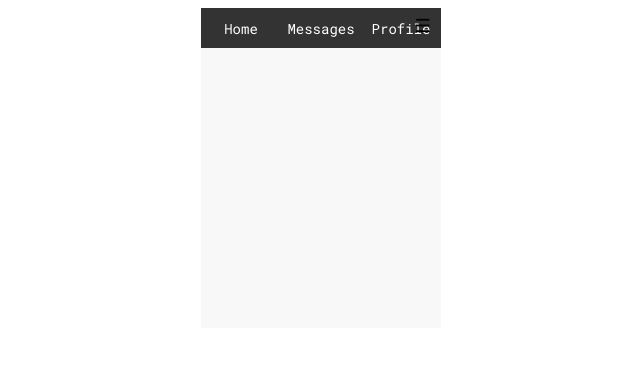
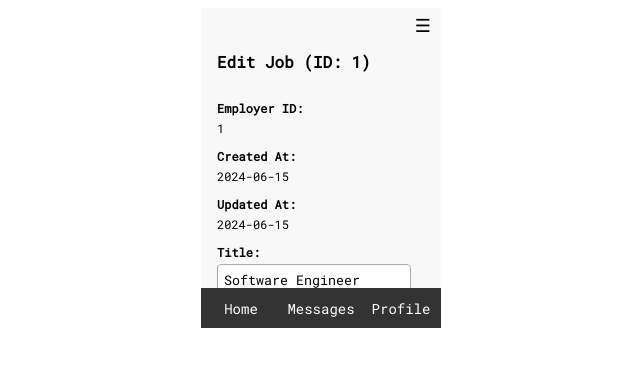
Before and after one commit to mch-cloudmosa-team4/mch-2025-cloudmosa, a Vue app in the folder frontend/: page /job/1/edit in a window 1280 px wide. Shown: the top 366 px of the page, without its empty margins (319-959 px from the left). Built offline with nearby package versions, Linux system fonts and the light colour scheme; the HTML template or start-up script is replaced by a standard one.

Commit message:
Add JodEdit page

```diff
--- a/frontend/public/jobs.json
+++ b/frontend/public/jobs.json
@@ -7,7 +7,7 @@
             "description": "Python development",
             "reward": "NTD 10,000",
             "location_id": 1,
-            "addredd": "Hsinchu city",
+            "address": "Hsinchu city",
             "work_type": 0,
             "required_people": 3,
             "status": 1,
@@ -23,7 +23,7 @@
             "description": "Data analysis and visualization",
             "reward": "NTD 8,000",
             "location_id": 2,
-            "addredd": "Taipei city",
+            "address": "Taipei city",
             "work_type": 1,
             "required_people": 2,
             "status": 1,
--- a/frontend/src/router/index.ts
+++ b/frontend/src/router/index.ts
@@ -11,6 +11,7 @@ import Menu from '../views/Menu.vue'
 import ApplicationList from '../views/ApplicationList.vue'
 import ApplicationDetail from '@/views/ApplicationDetail.vue'
 import NotificationView from '../views/NotificationView.vue'
+import JobEdit from '@/views/JobEdit.vue'
 
 const routes = [
   { path: '/', redirect: '/login' },
@@ -26,6 +27,7 @@ const routes = [
   { path: '/application', component: ApplicationList },
   { path: '/application/:id', component: ApplicationDetail },
   { path: '/notification', component: NotificationView },
+  { path: '/job/:id/edit', component: JobEdit },
 ]
 
 const router = createRouter({
--- a/frontend/src/views/JobDetail.vue
+++ b/frontend/src/views/JobDetail.vue
@@ -1,11 +1,17 @@
 <template>
   <main v-if="job" class="job-detail">
     <h1 class="title">{{ job.title }}</h1>
+
+    <button class="applications-btn" @click="goToApplications">
+      View Applications
+    </button>
+
     <p class="description"><strong>ID:</strong> {{ job.id }}</p>
     <p class="description"><strong>Employer ID:</strong> {{ job.employer_id }}</p>
     <p class="description"><strong>Description:</strong> {{ job.description }}</p>
     <p class="description"><strong>Reward:</strong> {{ job.reward }}</p>
-    <p class="description"><strong>Location:</strong> {{ job.addredd }}</p>
+    <p class="description"><strong>Location:</strong> {{ job.location_id }}</p>
+    <p class="description"><strong>Address:</strong> {{ job.address }}</p>
     <p class="description"><strong>Work Type:</strong> {{ job.work_type }}</p>
     <p class="description"><strong>Required People:</strong> {{ job.required_people }}</p>
     <p class="description"><strong>Status:</strong> {{ job.status }}</p>
@@ -16,10 +22,13 @@
 
     <!-- TODO: Do not show this button if employer -->
     <button class="apply-btn" @click="applyJob">
-      <!-- TODO: For applicant, add query for current status -->
       Apply
     </button>
-    <!-- TODO: For employer, show all the applcations -->
+
+    <!-- 固定右下角的 Edit 圓形按鈕 -->
+    <button class="edit-btn" @click="goToEdit">
+      ✎
+    </button>
   </main>
   <main v-else>
     <p>Loading job details...</p>
@@ -28,31 +37,41 @@
 
 <script setup lang="ts">
 import { ref, onMounted } from 'vue'
-import { useRoute } from 'vue-router'
+import { useRoute, useRouter } from 'vue-router'
 
 const route = useRoute()
-const job = ref(null)
+const router = useRouter()
+const job = ref<any>(null)
 
 onMounted(async () => {
   const res = await fetch(import.meta.env.BASE_URL + 'jobs.json')
   const data = await res.json()
-  job.value = data.jobs.find((j) => j.id === parseInt(route.params.id))
+  job.value = data.jobs.find((j: any) => j.id === parseInt(route.params.id as string))
 })
 
 function applyJob() {
   alert('Application submitted for job: ' + job.value.title)
+}
+
+function goToEdit() {
+  router.push(`/job/${job.value.id}/edit`)
+}
+
+function goToApplications() {
+  router.push(`/job/${job.value.id}/applications`)
 }
 </script>
 
 <style scoped>
 .job-detail {
   width: 240px;
+  height: 320px;
   margin: 0 auto;
   display: flex;
   flex-direction: column;
   gap: 0px;
   font-size: 11px;
-  padding-bottom: 16px;
+  position: relative;
 }
 
 .title {
@@ -81,4 +100,44 @@ function applyJob() {
 .apply-btn:hover {
   background: rgb(80, 110, 160);
 }
+
+/* Applications 按鈕 */
+.applications-btn {
+  margin: 0 16px 12px 16px;
+  padding: 6px 10px;
+  border: none;
+  border-radius: 6px;
+  background: rgb(0, 123, 255);
+  color: white;
+  font-size: 12px;
+  cursor: pointer;
+  align-self: flex-start;
+}
+.applications-btn:hover {
+  background: rgb(0, 100, 210);
+}
+
+.edit-btn {
+  position: sticky;
+  bottom: 10px;
+  left: 175px;
+
+  display: flex;
+  align-items: center;
+  justify-content: center;
+
+  width: 48px;
+  height: 48px;
+  border-radius: 50%;
+  border: none;
+  background: rgb(255, 193, 7);
+  color: black;
+  font-size: 20px;
+  cursor: pointer;
+  box-shadow: 0 2px 5px rgba(0,0,0,0.3);
+  flex-shrink: 0;       /* ⭐ 避免被 flex 壓扁 */
+}
+.edit-btn:hover {
+  background: rgb(255, 170, 0);
+}
 </style>
--- /dev/null
+++ b/frontend/src/views/JobEdit.vue
@@ -0,0 +1,163 @@
+<template>
+  <main v-if="job" class="job-edit">
+    <h1 class="title">Edit Job (ID: {{ job.id }})</h1>
+
+    <form @submit.prevent="saveJob" class="form">
+      <!-- 不可編輯欄位 -->
+      <div class="field"><label>Employer ID:</label> <span>{{ job.employer_id }}</span></div>
+      <div class="field"><label>Created At:</label> <span>{{ job.created_at }}</span></div>
+      <div class="field"><label>Updated At:</label> <span>{{ job.updated_at }}</span></div>
+
+      <!-- 可編輯欄位 -->
+      <div class="field">
+        <label>Title:</label>
+        <input v-model="form.title" type="text" />
+      </div>
+
+      <div class="field">
+        <label>Description:</label>
+        <input v-model="form.description" type="text" />
+      </div>
+
+      <div class="field">
+        <label>Reward:</label>
+        <input v-model="form.reward" type="text" />
+      </div>
+
+      <div class="field">
+        <label>Location ID:</label>
+        <input v-model.number="form.location_id" type="number" />
+      </div>
+
+      <div class="field">
+        <label>Address:</label>
+        <input v-model="form.address" type="text" />
+      </div>
+
+      <div class="field">
+        <label>Work Type:</label>
+        <select v-model.number="form.work_type">
+          <option value="1">1</option>
+          <option value="2">2</option>
+          <option value="3">3</option>
+        </select>
+      </div>
+
+      <div class="field">
+        <label>Required People:</label>
+        <input v-model.number="form.required_people" type="number" />
+      </div>
+
+      <div class="field">
+        <label>Status:</label>
+        <select v-model.number="form.status">
+          <option value="1">1</option>
+          <option value="2">2</option>
+          <option value="3">3</option>
+        </select>
+      </div>
+
+      <div class="field">
+        <label>Start Date:</label>
+        <input v-model="form.start_date" type="date" />
+      </div>
+
+      <div class="field">
+        <label>End Date:</label>
+        <input v-model="form.end_date" type="date" />
+      </div>
+
+      <!-- 儲存 -->
+      <button type="submit" class="save-btn">Save</button>
+    </form>
+  </main>
+
+  <main v-else>
+    <p>Loading job...</p>
+  </main>
+</template>
+
+<script setup lang="ts">
+import { ref, onMounted } from 'vue'
+import { useRoute, useRouter } from 'vue-router'
+
+const route = useRoute()
+const router = useRouter()
+const job = ref<any>(null)
+const form = ref<any>({})
+
+onMounted(async () => {
+  const res = await fetch(import.meta.env.BASE_URL + 'jobs.json')
+  const data = await res.json()
+  job.value = data.jobs.find((j: any) => j.id === parseInt(route.params.id as string))
+
+  if (job.value) {
+    // Copy job data to form for editing
+    form.value = { ...job.value }
+  }
+})
+
+function saveJob() {
+  // TODO: call API to save job
+  alert('Job updated:\n' + JSON.stringify(form.value, null, 2))
+  router.push(`/job/${job.value.id}`)
+}
+</script>
+
+<style scoped>
+.job-edit {
+  width: 100%;
+  margin: 0 auto;
+  display: flex;
+  flex-direction: column;
+  font-size: 12px;
+  padding: 16px;
+}
+
+.title {
+  font-size: 16px;
+  font-weight: bold;
+  margin-bottom: 12px;
+  padding: 16px 0;
+  width: 80%;
+}
+
+.form {
+  display: flex;
+  flex-direction: column;
+  gap: 12px;
+  width: 90%;
+}
+
+.field {
+  display: flex;
+  flex-direction: column;
+  gap: 4px;
+  width: 90%;
+}
+
+label {
+  font-weight: bold;
+}
+
+input, select, textarea {
+  padding: 6px;
+  border: 1px solid #aaa;
+  border-radius: 4px;
+}
+
+.save-btn {
+  margin-top: 16px;
+  padding: 8px;
+  border: none;
+  border-radius: 6px;
+  background: rgb(42, 65, 102);
+  color: white;
+  font-weight: bold;
+  cursor: pointer;
+  width: 90%;
+}
+.save-btn:hover {
+  background: rgb(80, 110, 160);
+}
+</style>
```
